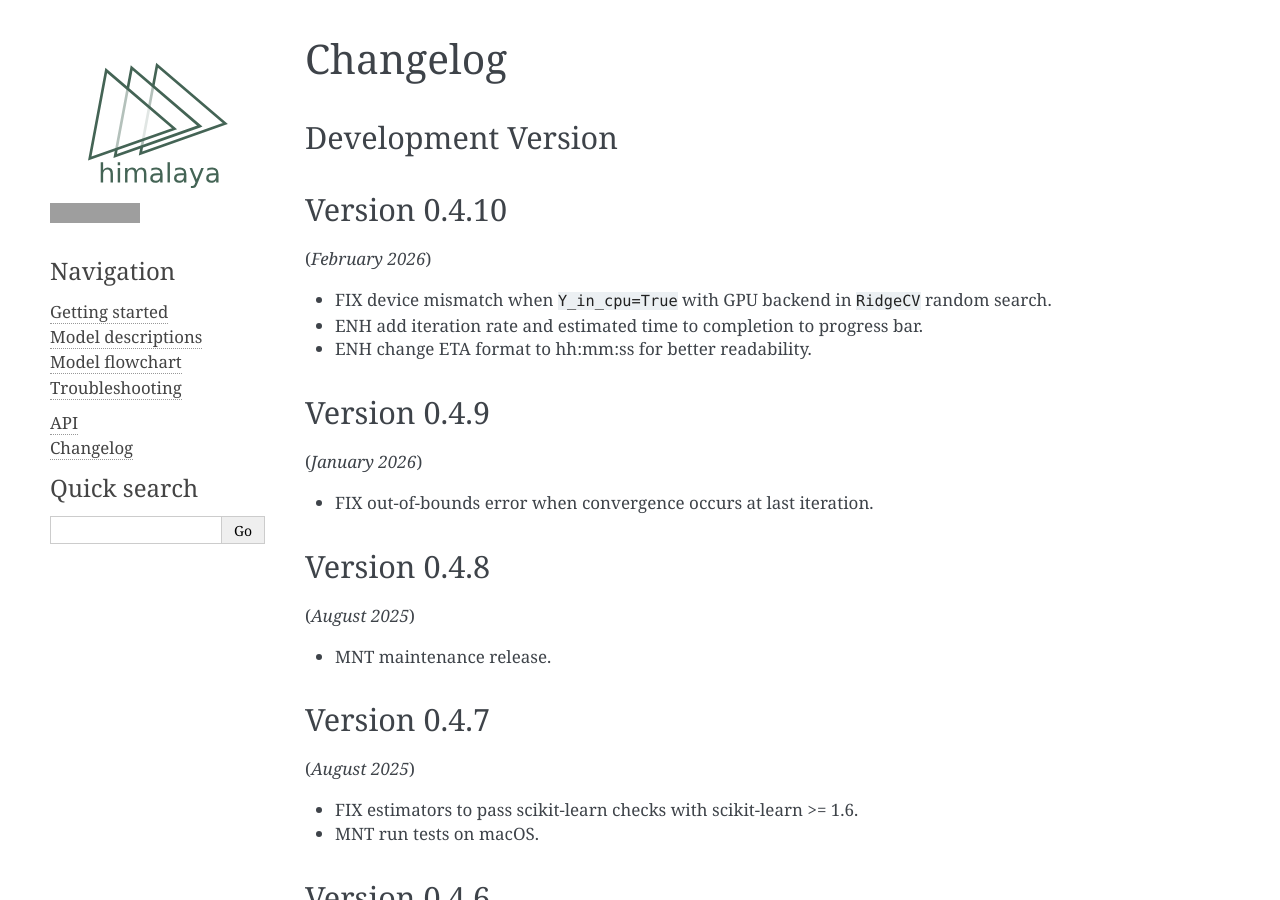
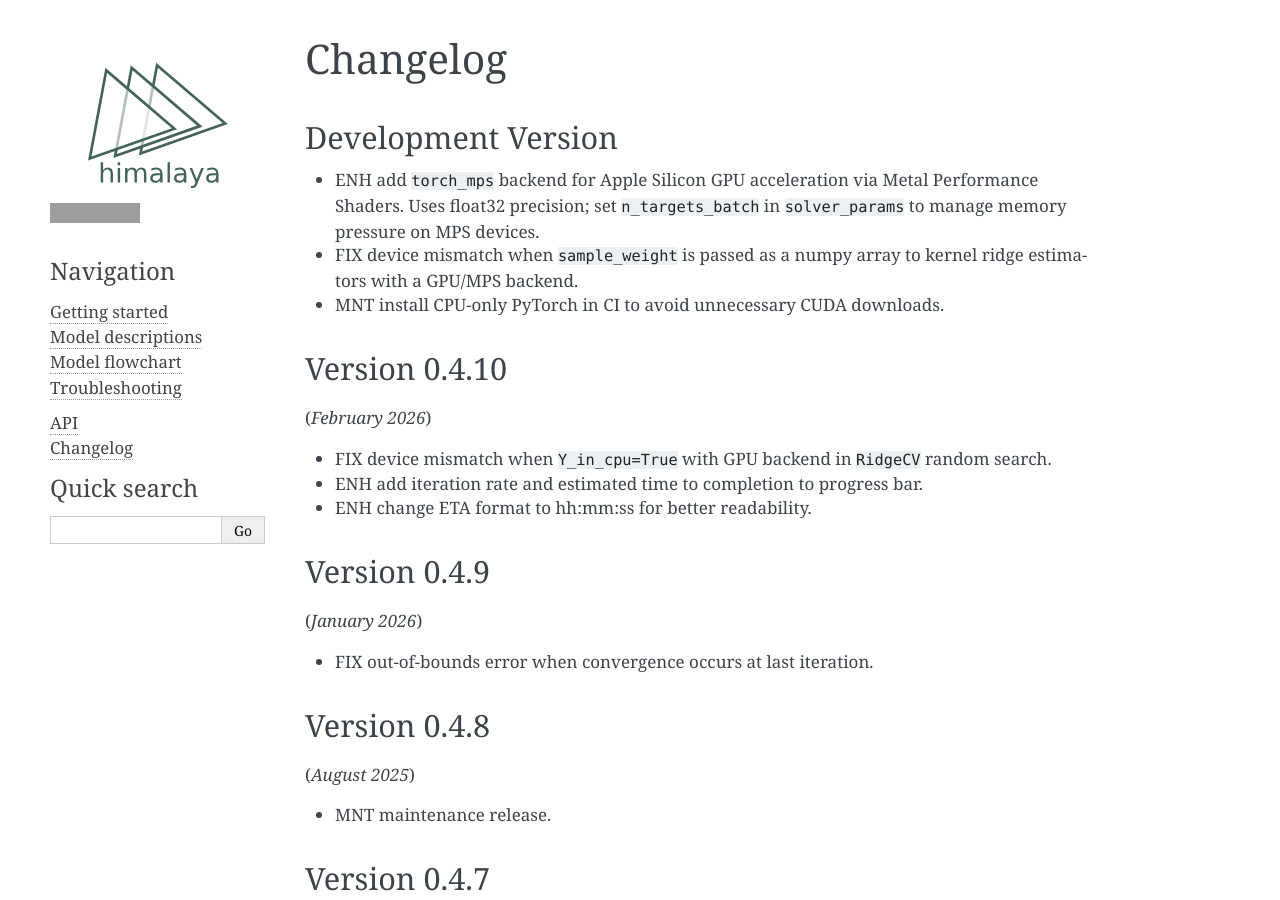
Before and after one commit to gallantlab/himalaya, a Sphinx documentation site: the page built from doc/changelog.rst, in a window 1280 px wide and 900 px high. Built offline with Sphinx 7.4.7, drawn with Linux system fonts in a browser that asks for light colours; pages that are not in the unit, such as notebooks, are missing from menus; grey boxes are pictures that could not be loaded.

Commit message:
Update changelog for torch_mps backend

```diff
--- a/doc/changelog.rst
+++ b/doc/changelog.rst
@@ -3,6 +3,13 @@ Changelog
 
 Development Version
 -------------------
+
+- ENH add ``torch_mps`` backend for Apple Silicon GPU acceleration via Metal
+  Performance Shaders. Uses float32 precision; set ``n_targets_batch`` in
+  ``solver_params`` to manage memory pressure on MPS devices.
+- FIX device mismatch when ``sample_weight`` is passed as a numpy array to
+  kernel ridge estimators with a GPU/MPS backend.
+- MNT install CPU-only PyTorch in CI to avoid unnecessary CUDA downloads.
 
 Version 0.4.10
 --------------
```
